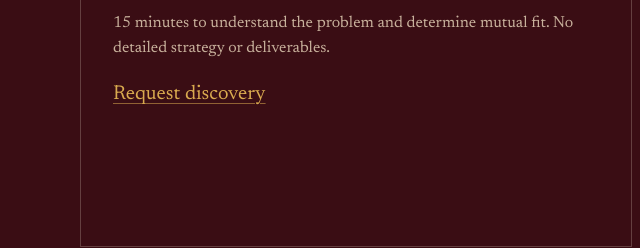
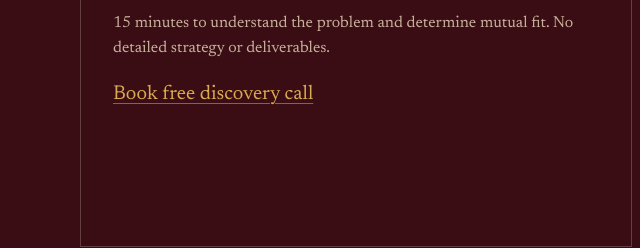
Before and after one commit to ElisonInc/website, a plain HTML site: page consulting.html in a window 1280 px wide. Shown: the part 2250-2498 px from the top of the page, 0-640 px from the left. Drawn offline with Linux system fonts and the light colour scheme.

Commit message:
Enable verified Calendly discovery booking on consulting page

```diff
--- a/consulting.html
+++ b/consulting.html
@@ -56,7 +56,7 @@
 <h2 id="rates-title">Clear starting rates.</h2>
 <p class="consulting-intro">Start with a short fit check. Detailed recommendations, roadmaps and execution are paid professional work.</p>
 <div class="consulting-rates">
-<article class="consulting-rate"><h3>Discovery Call</h3><div class="consulting-price">Free</div><p>15 minutes to understand the problem and determine mutual fit. No detailed strategy or deliverables.</p><a href="mailto:info@elisoninc.com?subject=Discovery%20Call%20Request">Request discovery</a></article>
+<article class="consulting-rate"><h3>Discovery Call</h3><div class="consulting-price">Free</div><p>15 minutes to understand the problem and determine mutual fit. No detailed strategy or deliverables.</p><a href="https://calendly.com/elisonjmorban96/elison-inc-discovery-call">Book free discovery call</a></article>
 <article class="consulting-rate"><h3>Strategy Consultation</h3><div class="consulting-price">$200</div><p>A 60-minute working session on one defined challenge. Includes a short written recap of the decisions, priorities and recommended next steps. Payment is arranged before the session is confirmed.</p><p>Confirm fit and scope by email before paying. Tax, where applicable, is added at checkout. Meeting time is arranged separately.</p><a class="consulting-button" href="https://buy.stripe.com/4gM00j65Y10DdBye9mcwg03">Pay $200 + applicable tax</a></article>
 <article class="consulting-rate"><h3>Product Roadmap</h3><div class="consulting-price">$750+</div><p>A written roadmap covering product scope, MVP priorities, technical direction, dependencies and phased next steps. Final quote and delivery date follow a scope review.</p><a href="mailto:info@elisoninc.com?subject=Product%20Roadmap%20Proposal%20Request">Request proposal</a></article>
 <article class="consulting-rate"><h3>Development &amp; Advisory</h3><div class="consulting-price">Custom</div><p>Implementation projects and ongoing advisory by written proposal, scope and milestones.</p><a href="mailto:info@elisoninc.com?subject=Development%20or%20Advisory%20Proposal">Discuss scope</a></article>
```
